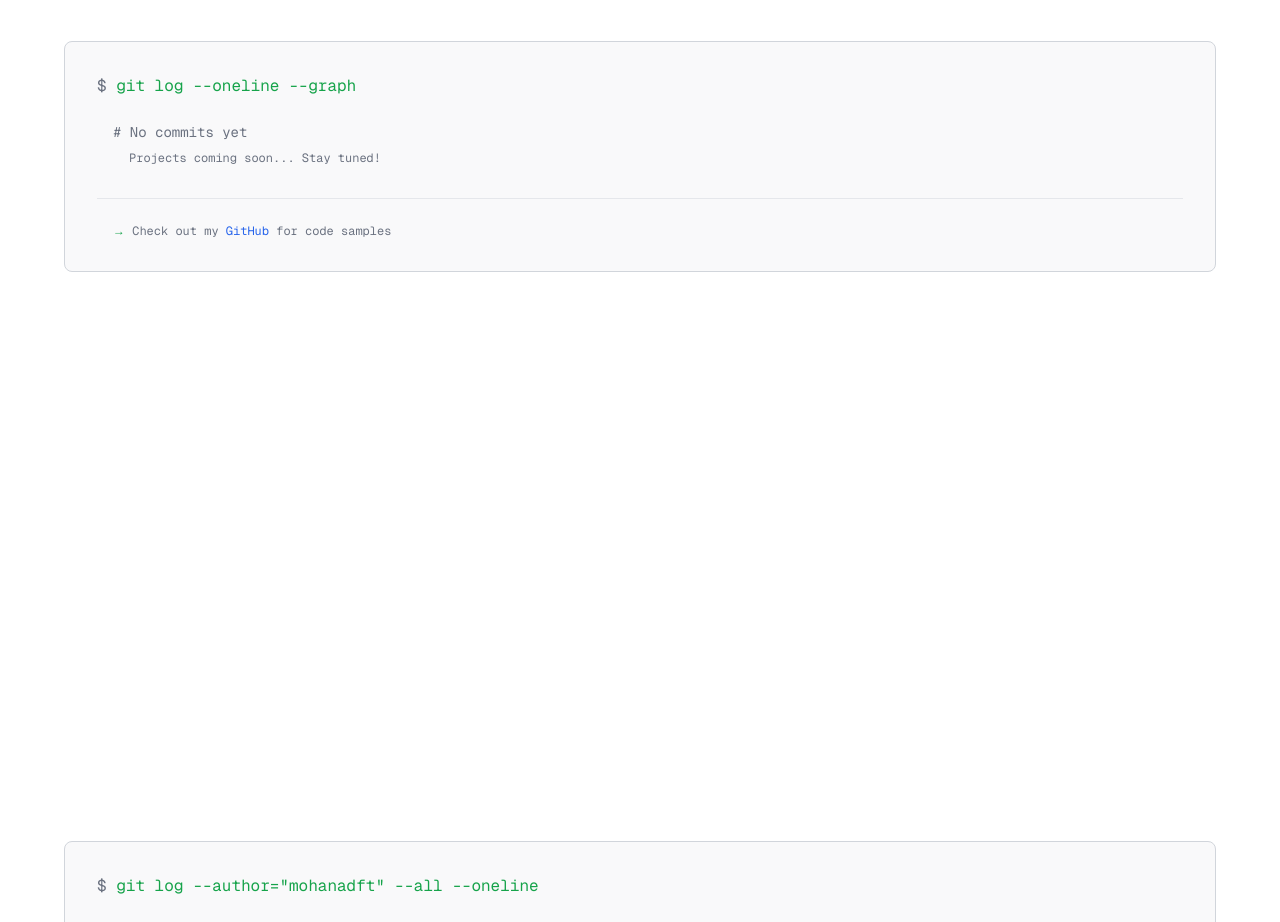
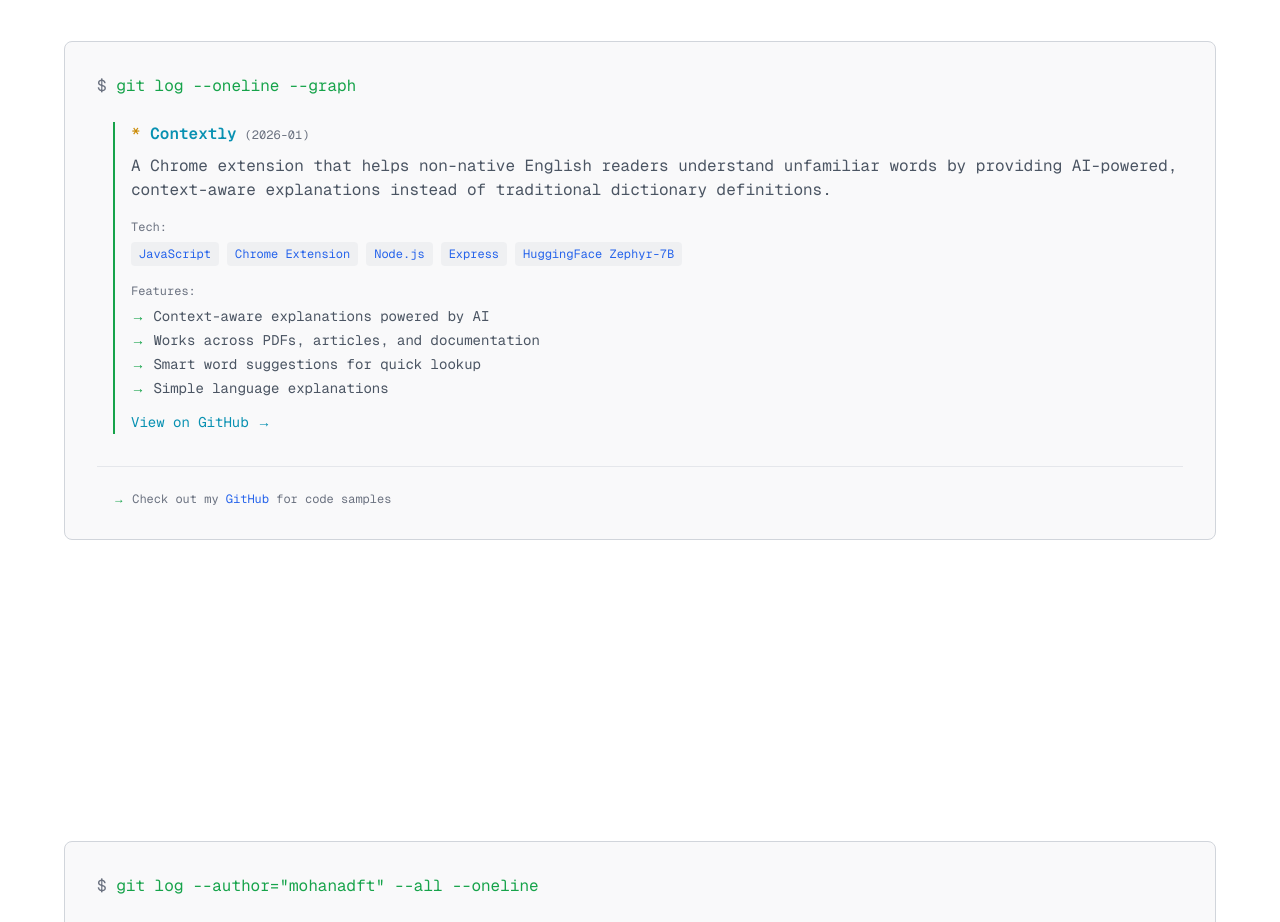
Before and after one commit to mohanadft/portfolio, a Next.js app: page / in a window 1280 px wide. Shown: the part 2000-2922 px from the top of the page. Built offline with nearby package versions, Linux system fonts and the light colour scheme.

Commit message:
Add Contextly Project

```diff
--- a/src/components/Projects.tsx
+++ b/src/components/Projects.tsx
@@ -4,7 +4,23 @@ import { motion } from "framer-motion";
 import { useInView } from "framer-motion";
 import { useRef } from "react";
 
-const projects: any[] = [];
+const projects = [
+  {
+    id: "contextly",
+    name: "Contextly",
+    description: "Context-aware word explanations for readers in Chrome",
+    longDescription: "A Chrome extension that helps non-native English readers understand unfamiliar words by providing AI-powered, context-aware explanations instead of traditional dictionary definitions.",
+    tech: ["JavaScript", "Chrome Extension", "Node.js", "Express", "HuggingFace Zephyr-7B"],
+    features: [
+      "Context-aware explanations powered by AI",
+      "Works across PDFs, articles, and documentation",
+      "Smart word suggestions for quick lookup",
+      "Simple language explanations"
+    ],
+    url: "https://github.com/mohanadft/contextly",
+    date: "2026-01"
+  }
+];
 
 export default function Projects() {
   const ref = useRef(null);
@@ -30,20 +46,65 @@ export default function Projects() {
           </div>
 
           {/* Projects list */}
-          <div className="pl-4">
+          <div className="pl-4 space-y-8">
+            {projects.map((project, index) => (
               <motion.div
-              initial={{ opacity: 0 }}
-              animate={isInView ? { opacity: 1 } : {}}
-              transition={{ delay: 0.3 }}
-              className="text-text-muted text-sm"
+                key={project.id}
+                initial={{ opacity: 0, x: -20 }}
+                animate={isInView ? { opacity: 1, x: 0 } : {}}
+                transition={{ delay: 0.3 + index * 0.2 }}
+                className="border-l-2 border-green pl-4"
               >
+                {/* Commit hash and title */}
                 <div className="mb-2">
-                <span className="text-text-muted">#</span> No commits yet
+                  <span className="text-yellow">*</span>{" "}
+                  <span className="text-cyan font-semibold">{project.name}</span>
+                  <span className="text-text-muted ml-2 text-xs">({project.date})</span>
                 </div>
-              <div className="pl-4 text-text-muted text-xs">
-                Projects coming soon... Stay tuned!
+
+                {/* Description */}
+                <div className="mb-3 text-text-secondary">
+                  {project.longDescription}
                 </div>
+
+                {/* Tech stack */}
+                <div className="mb-3">
+                  <span className="text-text-muted text-xs">Tech:</span>
+                  <div className="flex flex-wrap gap-2 mt-1">
+                    {project.tech.map((tech: string) => (
+                      <span
+                        key={tech}
+                        className="text-xs bg-tertiary/50 text-blue px-2 py-1 rounded"
+                      >
+                        {tech}
+                      </span>
+                    ))}
+                  </div>
+                </div>
+
+                {/* Features */}
+                <div className="mb-3">
+                  <span className="text-text-muted text-xs">Features:</span>
+                  <ul className="mt-1 space-y-1">
+                    {project.features.map((feature: string, i: number) => (
+                      <li key={i} className="text-sm text-text-secondary">
+                        <span className="text-green">→</span> {feature}
+                      </li>
+                    ))}
+                  </ul>
+                </div>
+
+                {/* Link */}
+                <a
+                  href={project.url}
+                  target="_blank"
+                  rel="noopener noreferrer"
+                  className="text-sm text-cyan hover:text-cyan/80 hover:underline inline-flex items-center gap-1"
+                >
+                  View on GitHub →
+                </a>
               </motion.div>
+            ))}
           </div>
 
           {/* Footer */}
```
Lines whose indentation alone changed are shown as unchanged.
